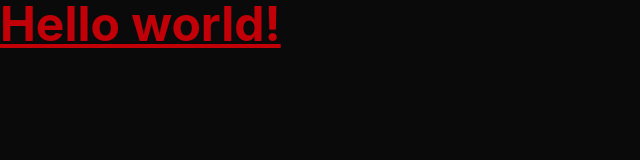
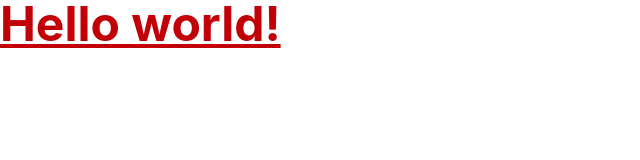
Before and after one commit to radhikagahlod/t-2, a website built with Vite: page index.html in a window 1280 px wide. Shown: the whole page, without its empty margins (0-640 px from the left). Built offline with nearby package versions, Linux system fonts and the light colour scheme.

Commit message:
style change

```diff
--- a/index.html
+++ b/index.html
@@ -7,7 +7,7 @@
     <title>16-sep</title>
 
   </head>
-  <body class="bg-neutral-950">
+  <body class="bg-white">
    <h1 class="text-5xl text-red-700 font-bold underline">
     Hello world!
     </h1>
```
